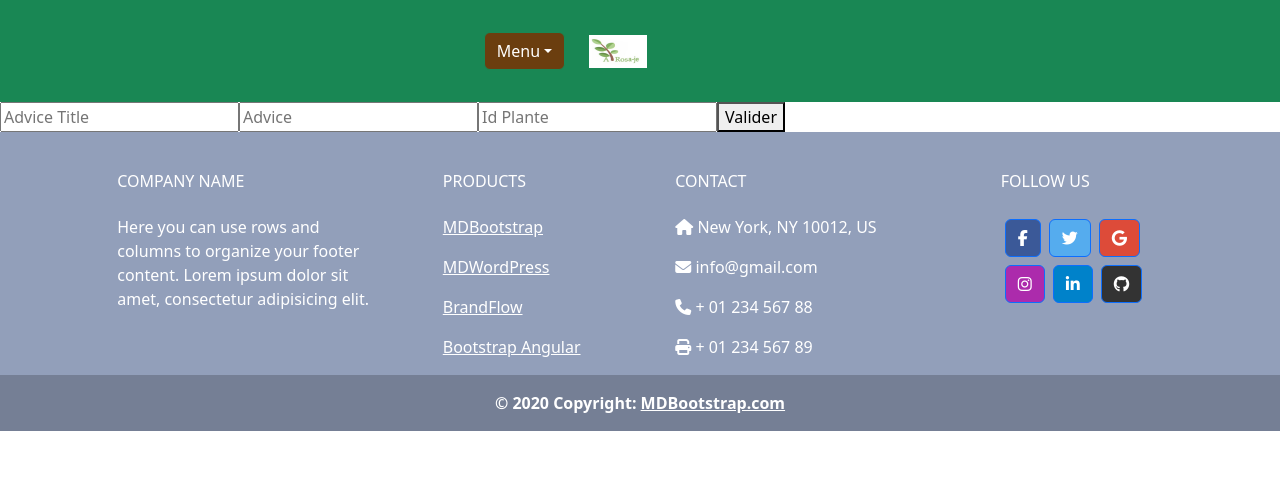
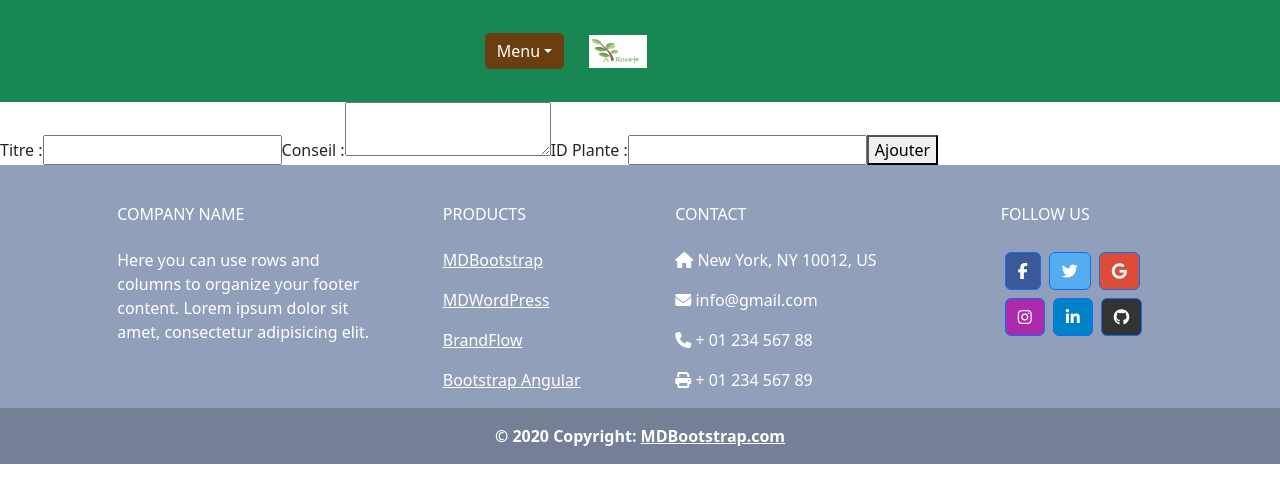
Before and after one commit to JRedxs/MSPR-BDD-B3, a React (Create React App) app in the folder MSPR-BDD-B3-WebApp/front/: page /AddAdvice in a window 1280 px wide. Shown: the top 502 px of the page. Built offline with nearby package versions, Linux system fonts and the light colour scheme.

Commit message:
package json

```diff
--- a/MSPR-BDD-B3-WebApp/front/src/components/AdvicePlant.js
+++ b/MSPR-BDD-B3-WebApp/front/src/components/AdvicePlant.js
@@ -1,49 +1,43 @@
-import React, { useState } from 'react';
+import React, { useState } from "react";
+import axios from "axios";
 
-const AddAdvice = () => {
-  const [adviceTitle, setAdviceTitle] = useState('');
-  const [advice, setAdvice] = useState('');
-  const [idPlante, setIdPlante] = useState('');
+const AdvicePlant = () => {
+  const [advice, setAdvice] = useState({ advice_title: "", advice: "", id_plante: "" });
 
-  const handleSubmit = async () => {
-    const response = await fetch('/advice', {
-      method: 'POST',
-      headers: {
-        'Content-Type': 'application/json'
-      },
-      body: JSON.stringify({
-        advice_title: adviceTitle,
-        advice: advice,
-        id_plante: idPlante
-      })
-    });
-    const data = await response.json();
-    console.log(data);
+  const handleInputChange = (event) => {
+    const { name, value } = event.target;
+    setAdvice({ ...advice, [name]: value });
+  };
+
+  const handleSubmit = async (event) => {
+    event.preventDefault();
+
+    try {
+      const response = await axios.post("http://localhost:8000/advices", advice);
+      console.log(response.data);
+      setAdvice({ advice_title: "", advice: "", id_plante: "" });
+    } catch (error) {
+      console.error(error);
+    }
   };
 
   return (
-    <div>
-      <input
-        type="text"
-        placeholder="Advice Title"
-        value={adviceTitle}
-        onChange={e => setAdviceTitle(e.target.value)}
-      />
-      <input
-        type="text"
-        placeholder="Advice"
-        value={advice}
-        onChange={e => setAdvice(e.target.value)}
-      />
-      <input
-        type="text"
-        placeholder="Id Plante"
-        value={idPlante}
-        onChange={e => setIdPlante(e.target.value)}
-      />
-      <button onClick={handleSubmit}>Valider</button>
-    </div>
+    <form onSubmit={handleSubmit}>
+      <label>
+        Titre :
+        <input type="text" name="advice_title" value={advice.advice_title} onChange={handleInputChange} />
+      </label>
+      <label>
+        Conseil :
+        <textarea name="advice" value={advice.advice} onChange={handleInputChange} />
+      </label>
+      <label>
+        ID Plante :
+        <input type="text" name="id_plante" value={advice.id_plante} onChange={handleInputChange} />
+      </label>
+      <button type="submit">Ajouter</button>
+    </form>
   );
 };
 
-export default AddAdvice;
+export default AdvicePlant;
```
